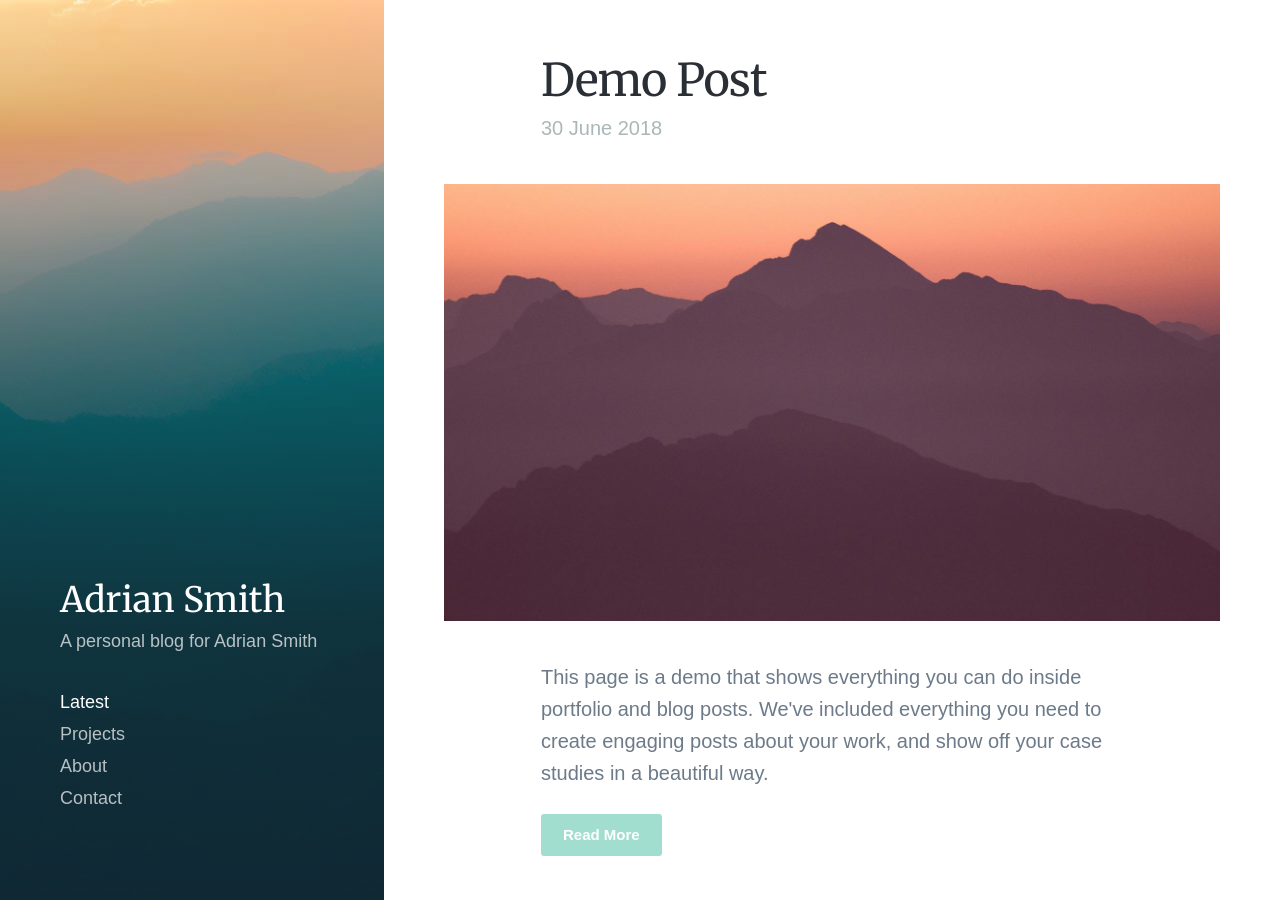
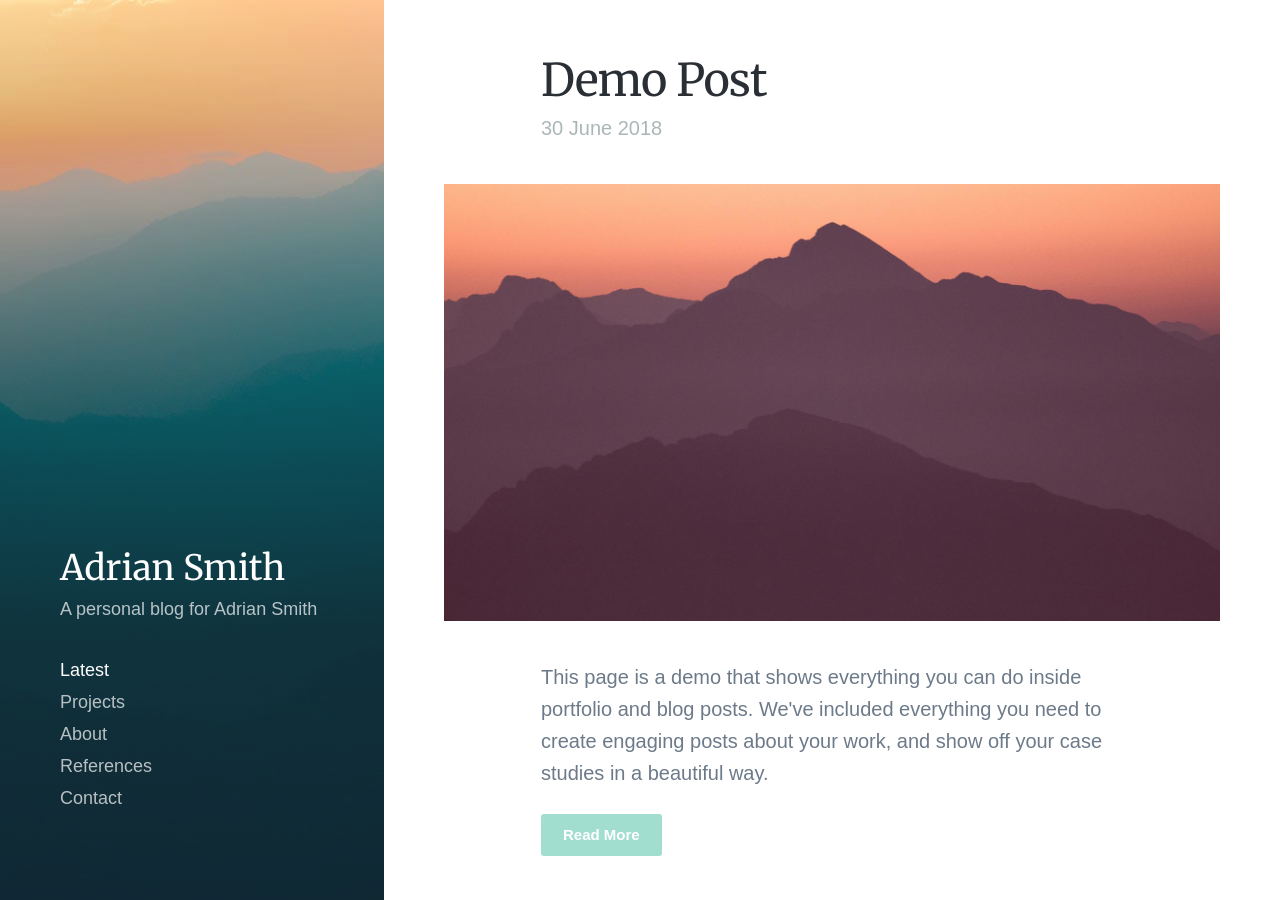
Before and after one commit to AdrianSmith/adriansmith.github.io, a Jekyll site: the page built from index.html, in a window 1280 px wide and 900 px high. Built offline with Jekyll 4.4.1, drawn with Linux system fonts in a browser that asks for light colours; nearby versions of some CDN libraries; some web fonts are replaced; the list of posts is cut into pages by our own code.

Commit message:
Upgrade gem version

```diff
--- a/Gemfile
+++ b/Gemfile
@@ -1,6 +1,6 @@
 source 'https://rubygems.org'
 
-gem 'jekyll', '3.8.5'
+gem 'jekyll', '4.2.0'
 
 group :jekyll_plugins do
   gem 'jekyll-paginate'
--- a/_data/settings.yml
+++ b/_data/settings.yml
@@ -16,6 +16,8 @@ menu_settings:
       url: '/projects/'
     - title: 'About'
       url: '/about'
+    - title: 'References'
+      url: '/references'
     - title: 'Contact'
       url: '/contact'
 
```
Also changed, not shown: Gemfile.lock.
